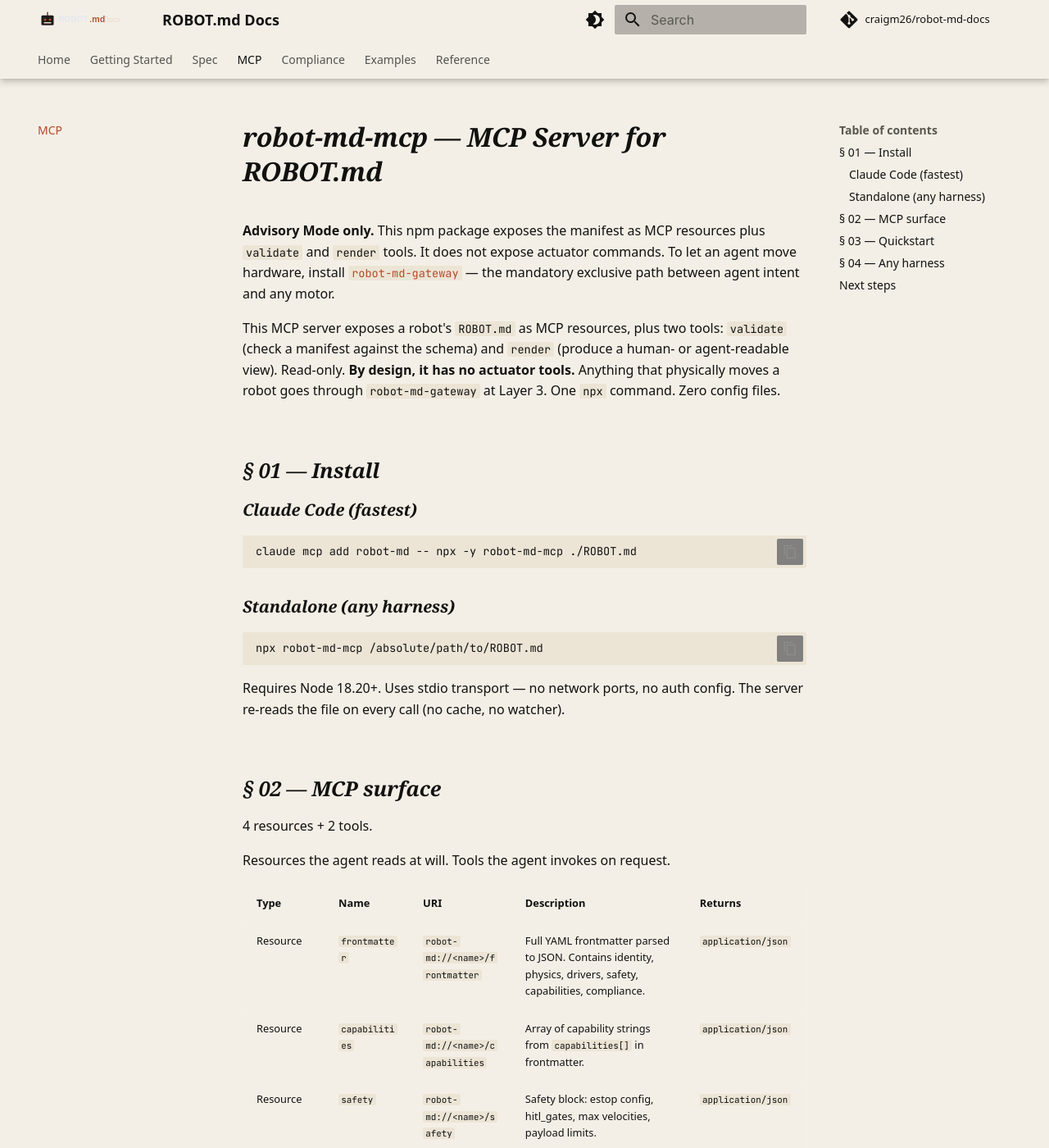
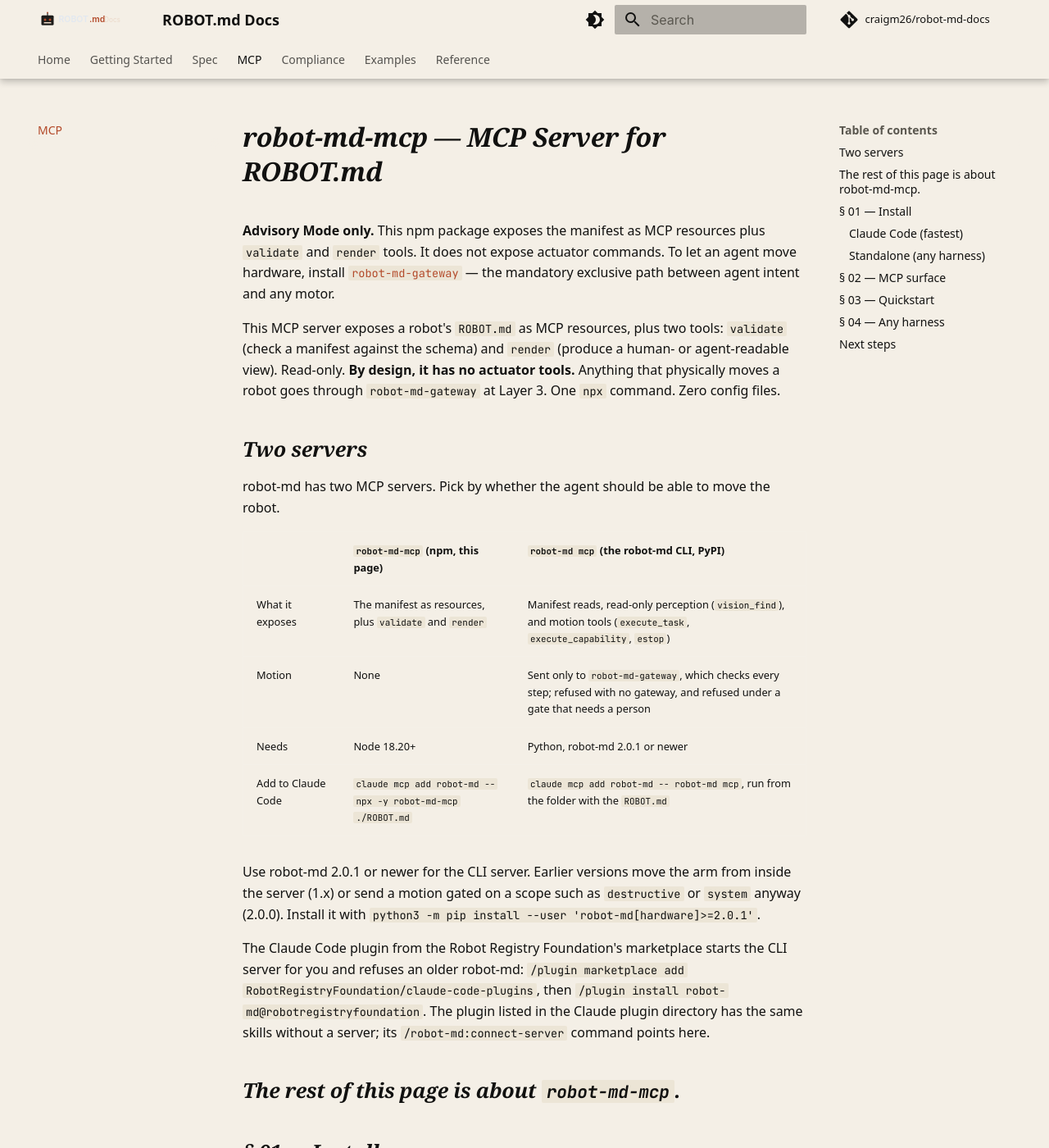
Before and after one commit to craigm26/robot-md-docs, an MkDocs documentation site: the page built from docs/mcp/index.md, in a window 1280 px wide and 1400 px high. Shown: the whole window at 82% size. Built offline with MkDocs 1.6.1 and Material for MkDocs 9.7.7, drawn with Linux system fonts in a browser that asks for light colours; comment, search, counter and statistics services are not loaded.

Commit message:
docs(mcp): Two servers: the read-only npm server and the robot-md CLI server (2.0.1+) (#2)
The page described only robot-md-mcp (npm, read-only). The Claude Code
plugin and its /robot-md:connect-server command use the robot-md CLI's
server, which sends motion only through robot-md-gateway; robot-md
2.0.1 shipped to PyPI on 2026-11-17. A table says which to pick, the
version floor and why, and how to add each.


Claude-Session: https://claude.ai/code/session_01LkzLwamnyu4BceB97SKcB6

Co-authored-by: Claude Opus 5.5 <noreply@anthropic.com>

```diff
--- a/docs/mcp/index.md
+++ b/docs/mcp/index.md
@@ -4,6 +4,23 @@
 
 This MCP server exposes a robot's `ROBOT.md` as MCP resources, plus two tools: `validate` (check a manifest against the schema) and `render` (produce a human- or agent-readable view). Read-only. **By design, it has no actuator tools.** Anything that physically moves a robot goes through `robot-md-gateway` at Layer 3. One `npx` command. Zero config files.
 
+
+## Two servers
+
+robot-md has two MCP servers. Pick by whether the agent should be able to move the robot.
+
+| | `robot-md-mcp` (npm, this page) | `robot-md mcp` (the robot-md CLI, PyPI) |
+|---|---|---|
+| What it exposes | The manifest as resources, plus `validate` and `render` | Manifest reads, read-only perception (`vision_find`), and motion tools (`execute_task`, `execute_capability`, `estop`) |
+| Motion | None | Sent only to `robot-md-gateway`, which checks every step; refused with no gateway, and refused under a gate that needs a person |
+| Needs | Node 18.20+ | Python, robot-md 2.0.1 or newer |
+| Add to Claude Code | `claude mcp add robot-md -- npx -y robot-md-mcp ./ROBOT.md` | `claude mcp add robot-md -- robot-md mcp`, run from the folder with the `ROBOT.md` |
+
+Use robot-md 2.0.1 or newer for the CLI server. Earlier versions move the arm from inside the server (1.x) or send a motion gated on a scope such as `destructive` or `system` anyway (2.0.0). Install it with `python3 -m pip install --user 'robot-md[hardware]>=2.0.1'`.
+
+The Claude Code plugin from the Robot Registry Foundation's marketplace starts the CLI server for you and refuses an older robot-md: `/plugin marketplace add RobotRegistryFoundation/claude-code-plugins`, then `/plugin install robot-md@robotregistryfoundation`. The plugin listed in the Claude plugin directory has the same skills without a server; its `/robot-md:connect-server` command points here.
+
+The rest of this page is about `robot-md-mcp`.
 ---
 
 ## § 01 — Install
```
